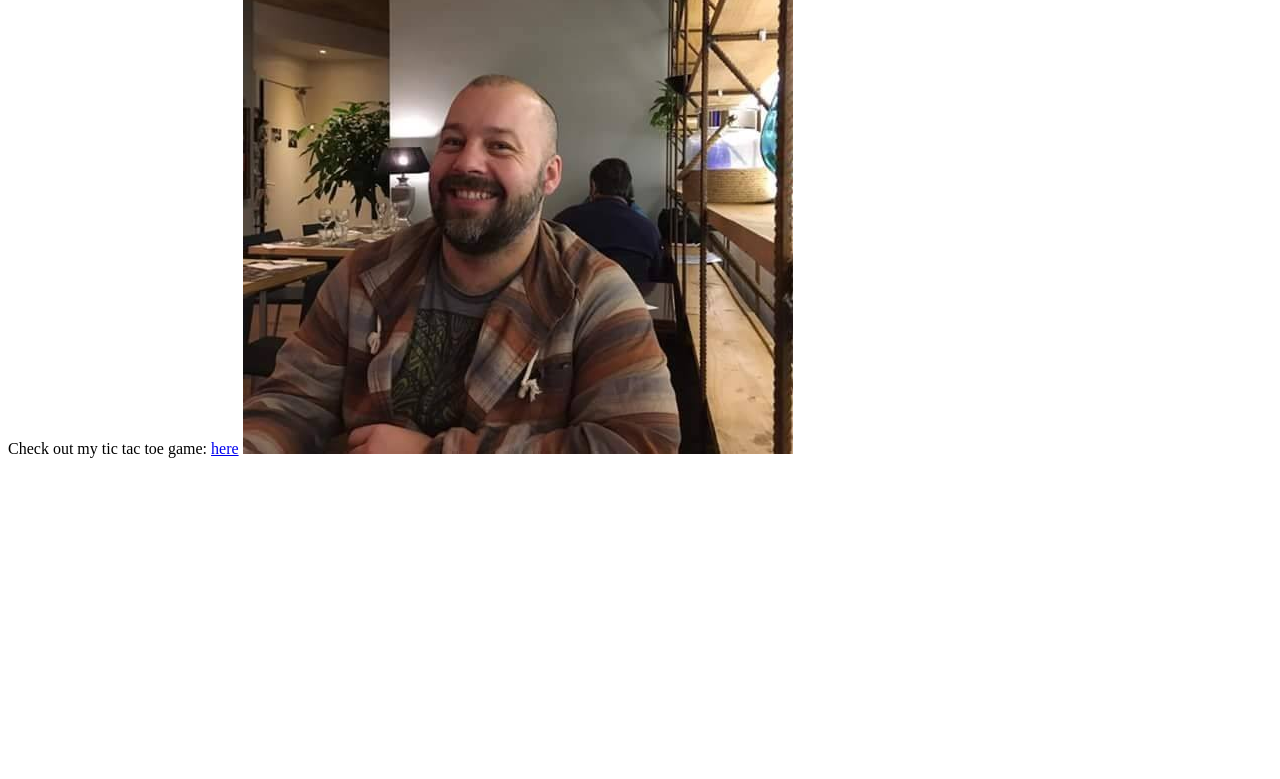
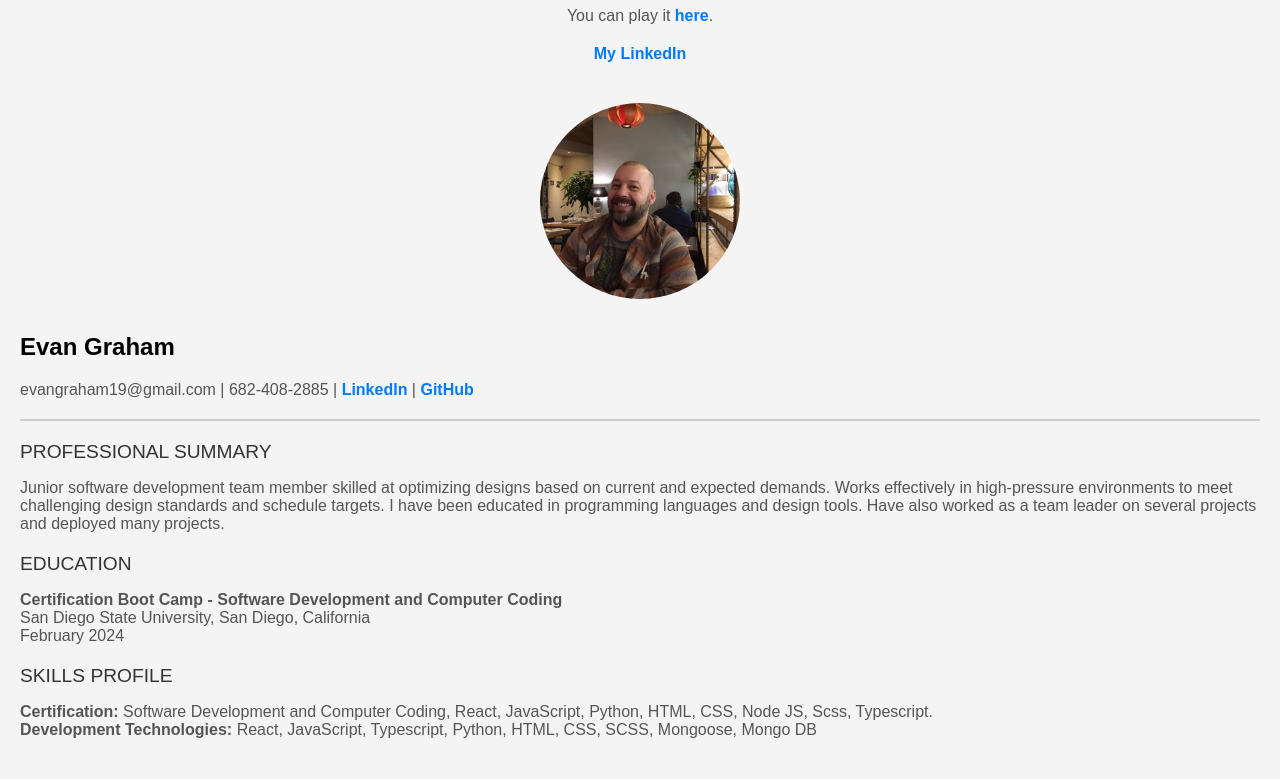
Before and after one commit to Somoathat/Somoathat.github.io, a plain HTML site: page index.html in a window 1280 px wide. Shown: the part 93-872 px from the top of the page. Before the commit the page ends 800 px from the top, so only its background shows below. Drawn offline with Linux system fonts and the light colour scheme.

Commit message:
website portfolio

```diff
--- a/index.html
+++ b/index.html
@@ -3,11 +3,124 @@
   <head>
     <meta charset="UTF-8" />
     <meta name="viewport" content="width=device-width, initial-scale=1.0" />
-    <title>Document</title>
+    <title>Evan Graham's Resume</title>
+    <style>
+      body {
+        font-family: "Arial", sans-serif;
+        background-color: #f4f4f4;
+        margin: 0;
+        padding: 20px;
+        text-align: center;
+      }
+
+      h1 {
+        color: #333;
+      }
+
+      p {
+        color: #555;
+        margin-bottom: 20px;
+      }
+
+      a {
+        color: #007bff;
+        text-decoration: none;
+        font-weight: bold;
+      }
+
+      img {
+        width: 200px;
+        border-radius: 50%;
+        margin-top: 20px;
+      }
+
+      section {
+        text-align: left;
+        margin-top: 30px;
+      }
+
+      hr {
+        border: 1px solid #ccc;
+        margin: 20px 0;
+      }
+
+      .sub-heading {
+        color: #333;
+        font-size: 1.2em;
+        margin-top: 10px;
+      }
+
+      .project-title {
+        color: #333;
+        font-size: 1.2em;
+        margin-top: 15px;
+      }
+
+      .project-description {
+        color: #555;
+        margin-top: 10px;
+      }
+
+      .experience-title {
+        color: #333;
+        font-size: 1.2em;
+        margin-top: 20px;
+      }
+
+      .experience-description {
+        color: #555;
+        margin-top: 10px;
+      }
+    </style>
   </head>
   <body>
-    Check out my tic tac toe game:
-    <a href="https://somoathat.github.io/Milestone-1/">here</a>
-    <img src="profilepic.jpg">
+    <h1>Check out my Tic Tac Toe game:</h1>
+    <p>
+      You can play it
+      <a href="https://somoathat.github.io/Milestone-1/">here</a>.
+    </p>
+    <p>
+      <a href="https://www.linkedin.com/in/evangraham82/">My LinkedIn</a>
+    </p>
+    <img src="profilepic.jpg" alt="Profile Picture" />
+    <section>
+      <h2>Evan Graham</h2>
+      <p>
+        evangraham19@gmail.com | 682-408-2885 |
+        <a href="https://www.linkedin.com/in/evangraham82/">LinkedIn</a> |
+        <a href="https://github.com/Somoathat">GitHub</a>
+      </p>
+      <hr />
+
+      <div class="sub-heading">PROFESSIONAL SUMMARY</div>
+      <p>
+        Junior software development team member skilled at optimizing designs
+        based on current and expected demands. Works effectively in
+        high-pressure environments to meet challenging design standards and
+        schedule targets. I have been educated in programming languages and
+        design tools. Have also worked as a team leader on several projects and
+        deployed many projects.
+      </p>
+
+      <div class="sub-heading">EDUCATION</div>
+      <p>
+        <b>Certification Boot Camp - Software Development and Computer Coding</b
+        ><br />
+        San Diego State University, San Diego, California<br />
+        February 2024
+      </p>
+      <!-- Add other education entries similarly -->
+
+      <div class="sub-heading">SKILLS PROFILE</div>
+      <p>
+        <b>Certification:</b> Software Development and Computer Coding, React,
+        JavaScript, Python, HTML, CSS, Node JS, Scss, Typescript.<br />
+        <b>Development Technologies:</b> React, JavaScript, Typescript, Python,
+        HTML, CSS, SCSS, Mongoose, Mongo DB<br />
+        <!-- Add other skills similarly -->
+      </p>
+
+      <!-- Add PROJECT EXPERIENCE, PROFESSIONAL EXPERIENCE sections similarly -->
+    </section>
   </body>
 </html>
```
